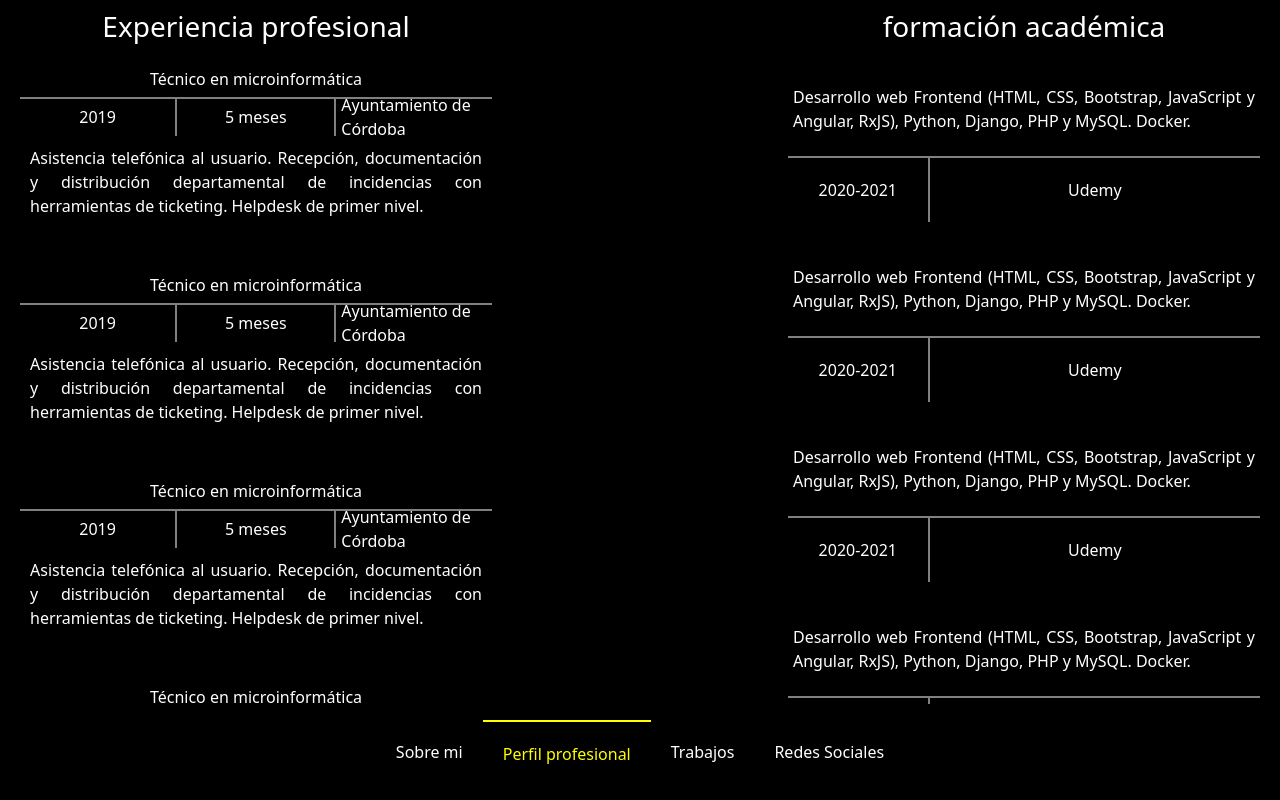
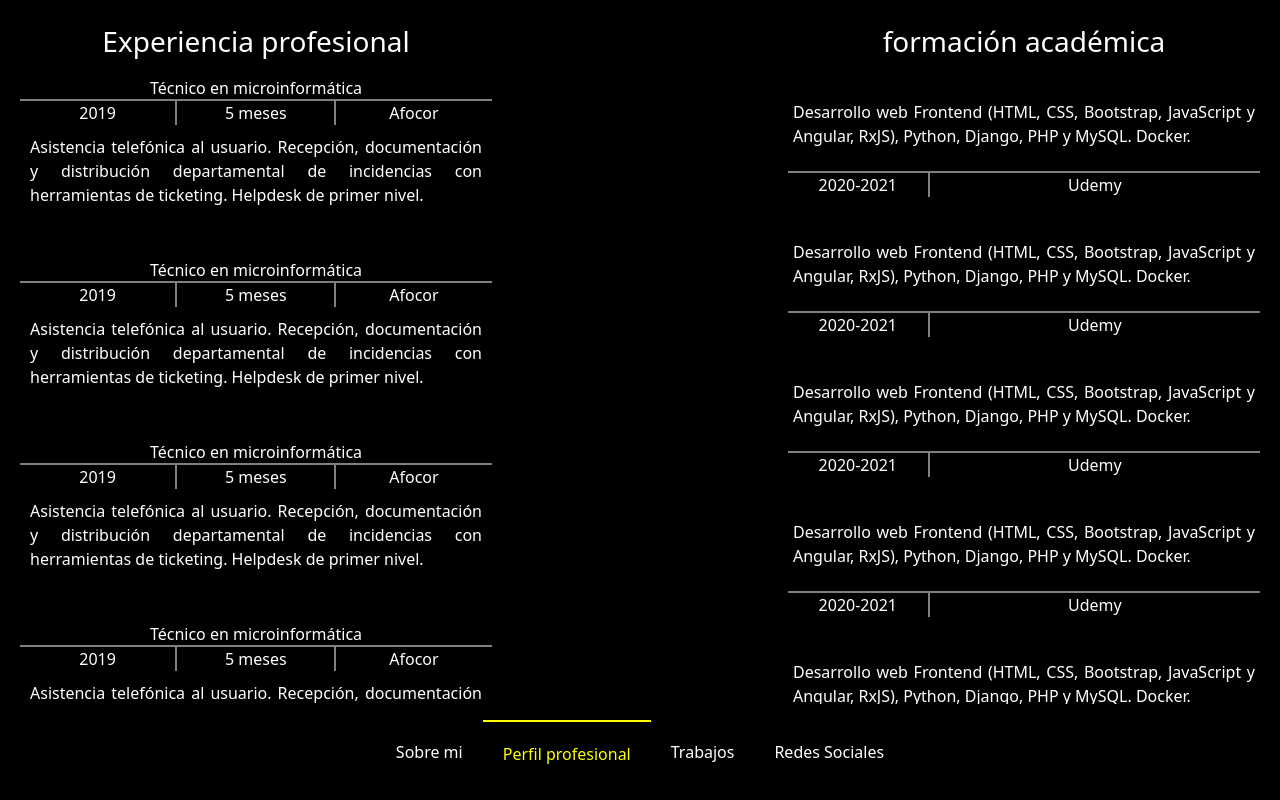
Before and after one commit to cmfraile/Portfolio2, an Angular app: page /perfil in a window 1280 px wide. Built offline with nearby package versions, Linux system fonts and the light colour scheme.

Commit message:
Previo a volver a implantar el apartado de trabajo, que a saber que verga le sucede

```diff
--- a/src/app/app.component.sass
+++ b/src/app/app.component.sass
@@ -1,8 +1,10 @@
 .padraso
     max-width: 100vw
+    min-height: 100vh
     background-color: black
     background-size: cover
     background-position: center
+    overflow: hidden
 .container,.nav,.padraso
     margin: 0px
     padding: 0px
@@ -11,4 +13,4 @@
     min-height: 90vh
 .nav
     min-width: 100vw
-    min-height: 10vh
+    min-height: 9vh
--- a/src/app/componentes/perfil/perfil.component.html
+++ b/src/app/componentes/perfil/perfil.component.html
@@ -5,35 +5,35 @@
             <div class="puesto">Técnico en microinformática</div>
             <div class="ano">2019</div>
             <div class="duracion">5 meses</div>
-            <div class="lugar">Ayuntamiento de Córdoba</div>
+            <div class="lugar">Afocor</div>
             <div class="descripcion">Asistencia telefónica al usuario. Recepción, documentación y distribución departamental de incidencias con herramientas de ticketing. Helpdesk de primer nivel.</div>
         </div>
         <div class="tarjetaxp">
             <div class="puesto">Técnico en microinformática</div>
             <div class="ano">2019</div>
             <div class="duracion">5 meses</div>
-            <div class="lugar">Ayuntamiento de Córdoba</div>
+            <div class="lugar">Afocor</div>
             <div class="descripcion">Asistencia telefónica al usuario. Recepción, documentación y distribución departamental de incidencias con herramientas de ticketing. Helpdesk de primer nivel.</div>
         </div>
         <div class="tarjetaxp">
             <div class="puesto">Técnico en microinformática</div>
             <div class="ano">2019</div>
             <div class="duracion">5 meses</div>
-            <div class="lugar">Ayuntamiento de Córdoba</div>
+            <div class="lugar">Afocor</div>
             <div class="descripcion">Asistencia telefónica al usuario. Recepción, documentación y distribución departamental de incidencias con herramientas de ticketing. Helpdesk de primer nivel.</div>
         </div>
         <div class="tarjetaxp">
             <div class="puesto">Técnico en microinformática</div>
             <div class="ano">2019</div>
             <div class="duracion">5 meses</div>
-            <div class="lugar">Ayuntamiento de Córdoba</div>
+            <div class="lugar">Afocor</div>
             <div class="descripcion">Asistencia telefónica al usuario. Recepción, documentación y distribución departamental de incidencias con herramientas de ticketing. Helpdesk de primer nivel.</div>
         </div>
         <div class="tarjetaxp">
             <div class="puesto">Técnico en microinformática</div>
             <div class="ano">2019</div>
             <div class="duracion">5 meses</div>
-            <div class="lugar">Ayuntamiento de Córdoba</div>
+            <div class="lugar">Afocor</div>
             <div class="descripcion">Asistencia telefónica al usuario. Recepción, documentación y distribución departamental de incidencias con herramientas de ticketing. Helpdesk de primer nivel.</div>
         </div>
     </div>
--- a/src/app/componentes/perfil/perfil.component.sass
+++ b/src/app/componentes/perfil/perfil.component.sass
@@ -18,6 +18,7 @@ $transborde : 2px solid rgba(255,255,255,0.5)
     .contenido
         min-width: 40%
         padding: 10px 20px
+        margin: 15px 0px
         display: flex
         flex-direction: column
         justify-content: flex-start
@@ -26,8 +27,8 @@ $transborde : 2px solid rgba(255,255,255,0.5)
         min-width: 20%
     .tarjetaxp
         .puesto,.ano,.duracion,.lugar
-            min-height: 20%
-            max-height: 20%
+            min-height: 15%
+            max-height: 15%
             padding: 5px
             display: flex
             justify-content: center
@@ -44,20 +45,22 @@ $transborde : 2px solid rgba(255,255,255,0.5)
             border-left: $transborde
         .descripcion
             min-width: 100%
-            min-height: 60%
+            min-height: 70%
             padding: 10px
             text-align: justify
     .tarjetafor
+        min-height: 15vh !important
+        max-height: 300px !important
         .periodo,.lugar,.formacion
             display: flex
             justify-content: center
             align-items: center
         .periodo,.lugar
-            min-height: 40%
-            min-height: 40%
+            min-height: 20%
+            min-height: 20%
         .formacion
             min-width: 100%
-            min-height: 60%
+            min-height: 80%
             padding: 5px
             text-align: justify
             border-bottom: $transborde
@@ -80,3 +83,11 @@ $transborde : 2px solid rgba(255,255,255,0.5)
             border-right: 2px solid white
             margin: 10px
             padding: 10px
+
+@media (max-width:1120px)
+    .vacio
+        display: none
+@media (max-width:800px)
+    .perfilc
+        .col
+            min-width: 100vw
--- a/src/app/componentes/trabajos/trabajos.component.sass
+++ b/src/app/componentes/trabajos/trabajos.component.sass
@@ -4,9 +4,6 @@ $transborde : 2px solid rgba(255,255,255,0.5)
     display: flex
     justify-content: flex-start
     align-items: center
-.col,.trabajosc,.contenido,.fototar
-    margin: 0px
-    padding: 0px
     .fototar
         display: flex
         justify-content: center
@@ -15,7 +12,7 @@ $transborde : 2px solid rgba(255,255,255,0.5)
         padding: 0px
 .trabajosc
     min-width: 100%
-    max-height: 88vh
+    max-height: 90vh
     overflow-y: scroll
     .contenido
         min-width: 75%
@@ -32,7 +29,7 @@ $transborde : 2px solid rgba(255,255,255,0.5)
             .fototar
                 border-right: $transborde
                 min-height: 100%
-                min-width: 30%
+                max-width: 30%
                 img
                     max-height: 100%
                     max-width: 100%
@@ -45,17 +42,18 @@ $transborde : 2px solid rgba(255,255,255,0.5)
     display: flex
     flex-direction: row
     flex-wrap: wrap
+    justify-content: flex-start
     .titulo,.releaseordev,.descripcion,.autor,.link
         display: flex
         justify-content: center
         align-items: center
     .titulo,.releaseordev,.autor,.link
-        max-height: 10%
-        min-height: 10%
-        min-width: 50%
-        max-width: 50%
+        max-height: 10% !important
+        min-width: 50% !important
+        max-width: 50% !important
     .descripcion
         padding: 5px
+        min-height: 80% !important
     .titulo,.releaseordev
         border-bottom: $transborde
     .autor,.link
```
